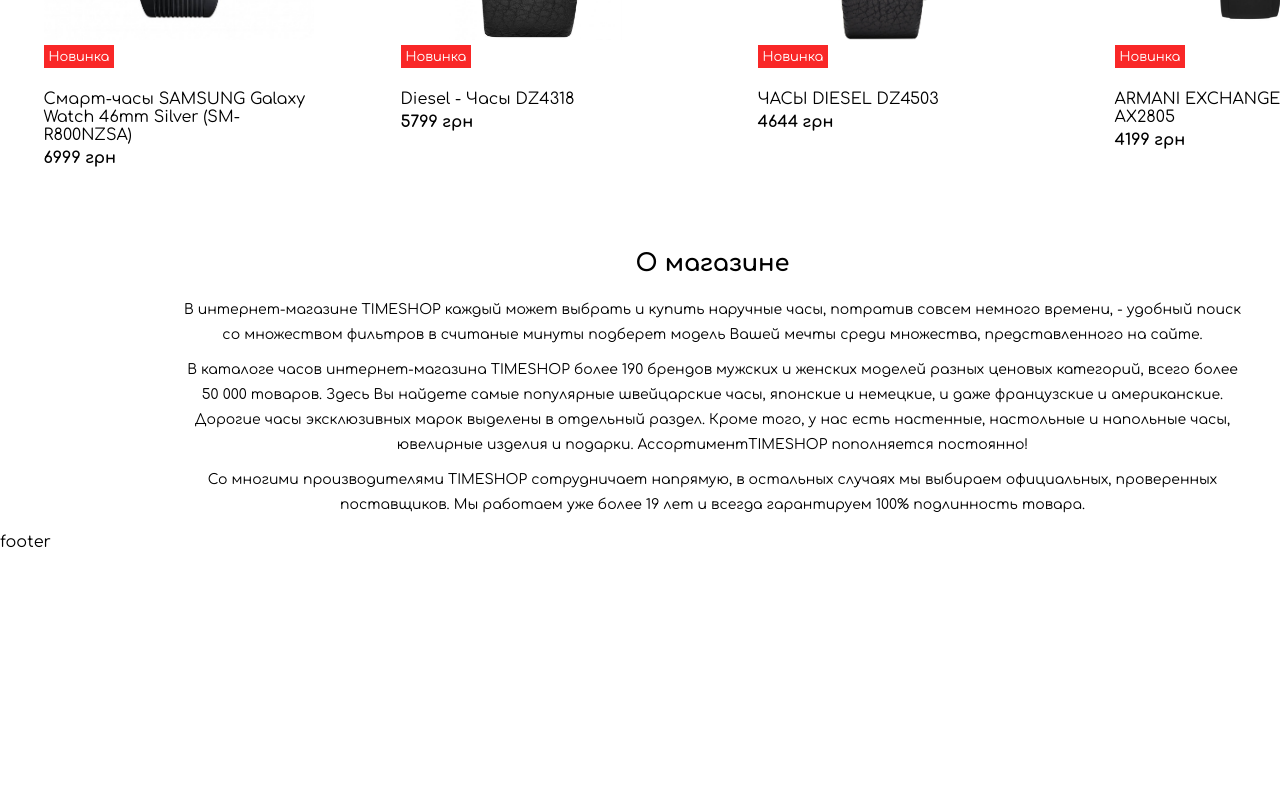
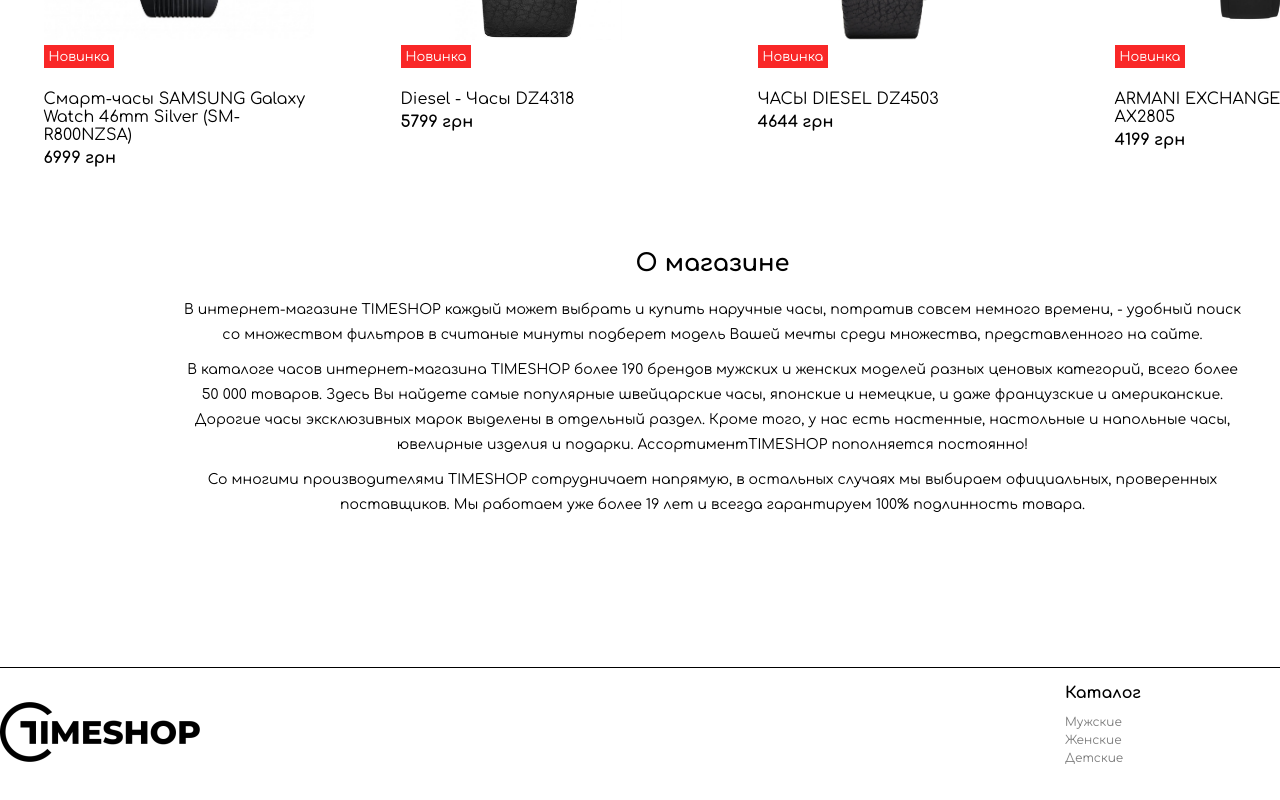
Before and after one commit to ArthurDorokin/timeshop-online, a React (Create React App) app: page / in a window 1280 px wide. Shown: the part 2474-3274 px from the top of the page. Before the commit the page ends 3041 px from the top, so only its background shows below. Built offline with nearby package versions, Linux system fonts and the light colour scheme.

Commit message:
project time shop online

```diff
--- a/src/components/footer/Footer.css
+++ b/src/components/footer/Footer.css
@@ -0,0 +1,38 @@
+.footer {
+    margin: 150px 0 0 0;
+    border-top: 1px solid #000000;
+}
+
+.footer .container {
+    display: flex;
+    align-items: center;
+    justify-content: space-between;
+}
+
+.footer .img-logo {
+    width: 200px;
+}
+
+.footer .img-logo img {
+    width: 100%;
+}
+.footer .footer-nav {
+    display: flex;
+    justify-content: space-between;
+    width: 400px;
+}
+.footer .footer-nav a{
+    font-size: 12px;
+    color: #000000;
+    opacity: .5;
+}
+.footer .footer-nav .catalog li:nth-of-type(1){
+    font-size: 16px;
+    font-weight: 700;
+    margin: 0 0 10px 0;
+}
+.footer .footer-nav .contact li:nth-of-type(1){
+    font-size: 16px;
+    font-weight: 700;
+    margin: 0 0 10px 0;
+}
--- a/src/components/footer/Footer.js
+++ b/src/components/footer/Footer.js
@@ -6,11 +6,32 @@
         return (
             <div className="footer">
                 <div className="container">
-                    <p>footer</p>
+                    <div className="img-logo">
+                        <a href="/"><img src="../img/25529133563025_small2.jpg" alt=""/></a>
+                    </div>
+                    <div className="footer-nav">
+                        <div className="catalog">
+                            <ul>
+                                <li>Каталог</li>
+                                <li><a href="/">Мужские</a></li>
+                                <li><a href="/">Женские</a></li>
+                                <li><a href="/">Детские</a></li>
+                            </ul>
+                        </div>
+                        <div className="contact">
+                            <ul>
+                                <li>Клиентам</li>
+                                <li><a href="/">044 000-00-00</a></li>
+                                <li><a href="/">090 000-00-00</a></li>
+                                <li><a href="/">test@test.com</a></li>
+                                <li><a href="/">Киев</a></li>
+                            </ul>
+                        </div>
+                    </div>
                 </div>
             </div>
         )
     }
-};
+}
 
 export default Footer
```
